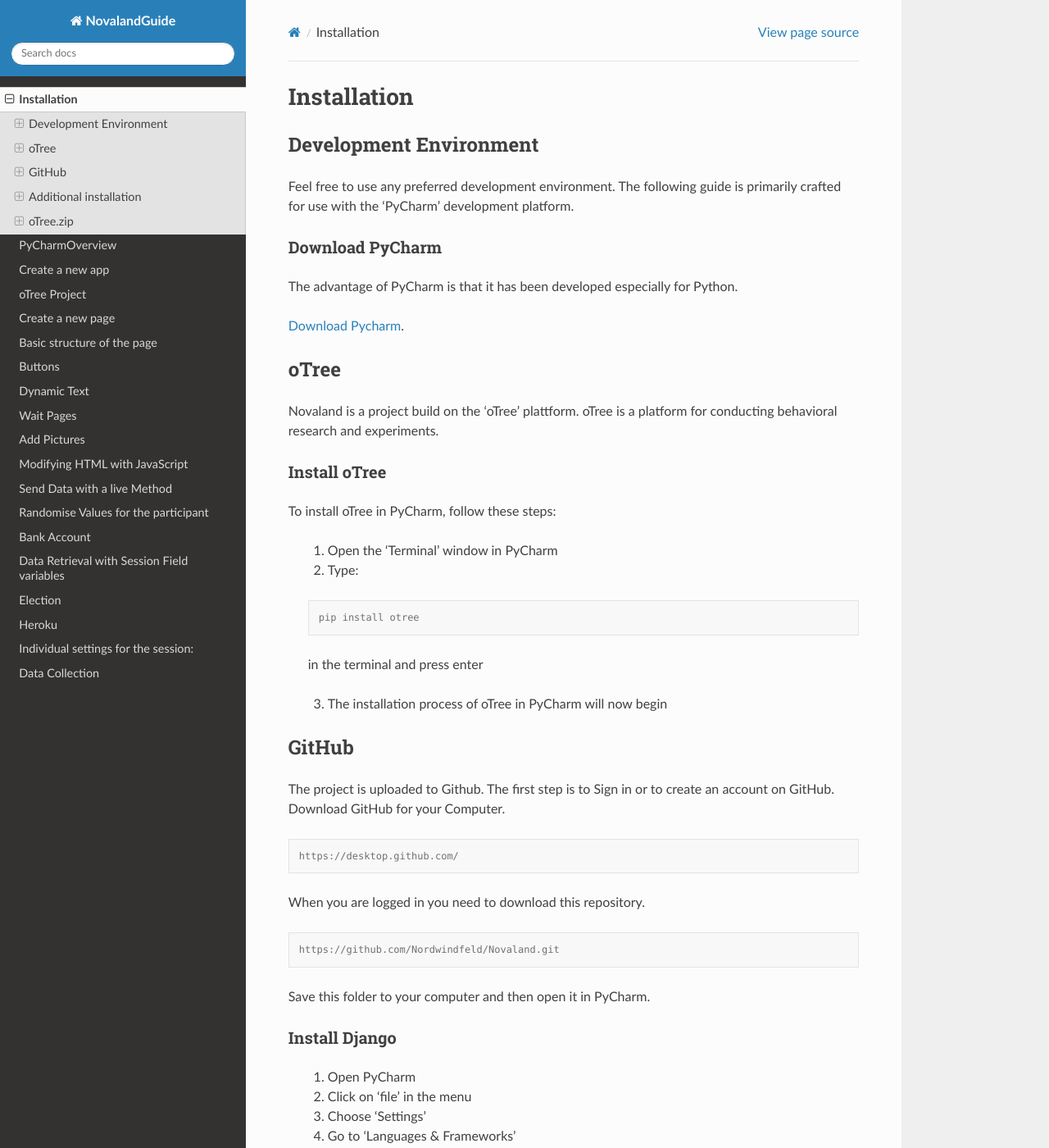
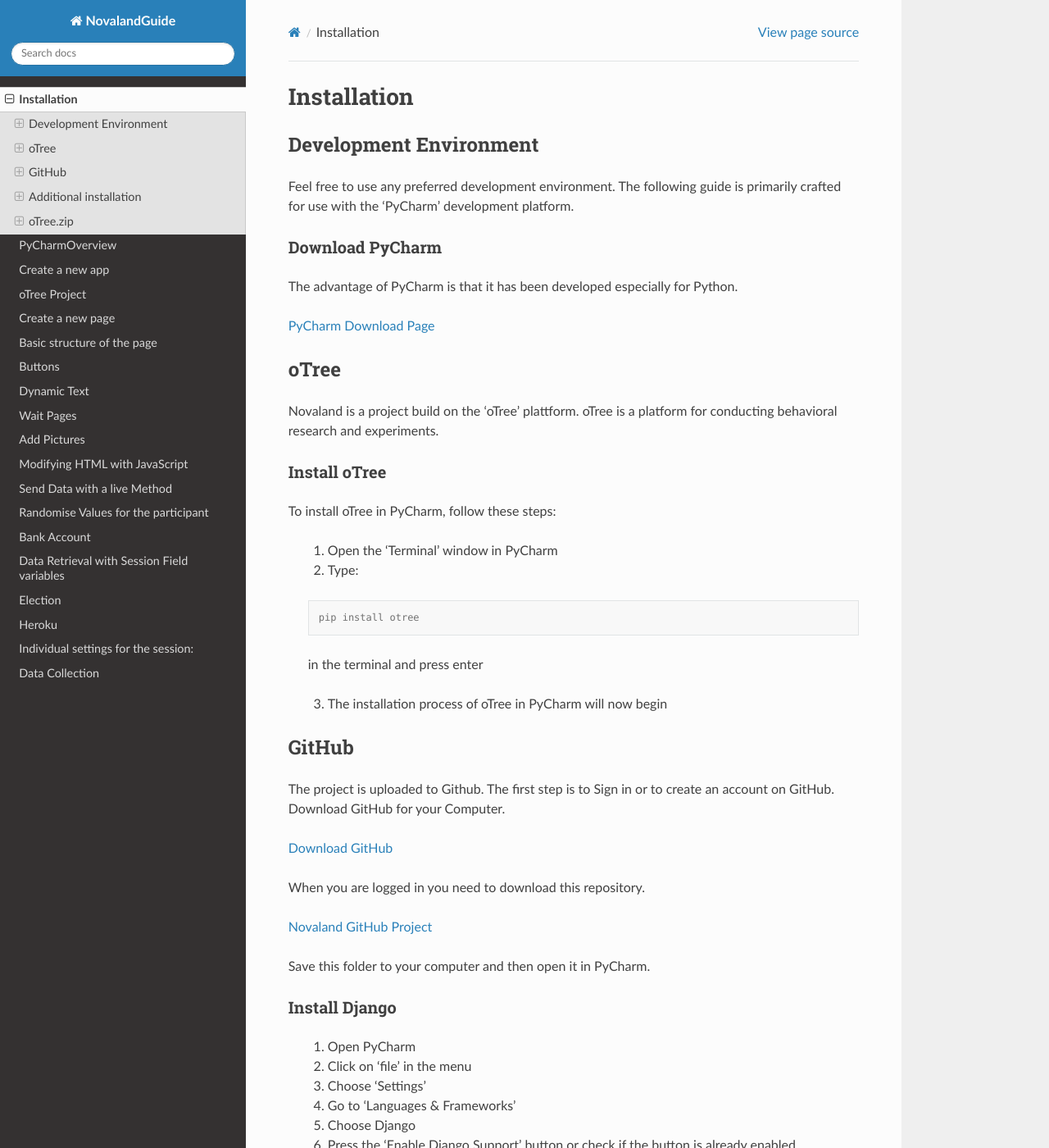
Before and after one commit to EmpPowiUDE/NovalandGuide, a Sphinx documentation site: the page built from docs/source/installation.rst, in a window 1280 px wide and 1400 px high. Shown: the whole window at 82% size. Built offline with Sphinx 7.4.7 and the Read the Docs theme 2.0.0, drawn with Linux system fonts in a browser that asks for light colours.

Commit message:
Add Links in Installation

```diff
--- a/docs/source/conf.py
+++ b/docs/source/conf.py
@@ -32,7 +32,3 @@
 
 html_theme = 'sphinx_rtd_theme'
 html_static_path = ['_static']
-
-html_context = {
-    'pycharm_download_url': 'https://www.jetbrains.com/de-de/pycharm/download',
-}
--- a/docs/source/installation.rst
+++ b/docs/source/installation.rst
@@ -13,7 +13,7 @@
 ------------------------
 The advantage of PyCharm is that it has been developed especially for Python.
 
-`Download Pycharm <{{ html_context['pycharm_download_url'] }}>`_.
+`PyCharm Download Page <https://www.jetbrains.com/de-de/pycharm/download/>`_
 
 oTree
 ========================
@@ -42,16 +42,11 @@
 The project is uploaded to Github. The first step is to Sign in or to create an account on GitHub.
 Download GitHub for your Computer.
 
-.. code-block:: console
-
-    https://desktop.github.com/
-
+`Download GitHub <https://desktop.github.com/>`_
 
 When you are logged in you need to download this repository.
 
-.. code-block:: console
-
-   https://github.com/Nordwindfeld/Novaland.git
+`Novaland GitHub Project <https://github.com/Nordwindfeld/Novaland.git>`_
 
 Save this folder to your computer and then open it in PyCharm.
 
```
Also changed, not shown: docs/source/Buttons.rst (line endings or trailing spaces).
